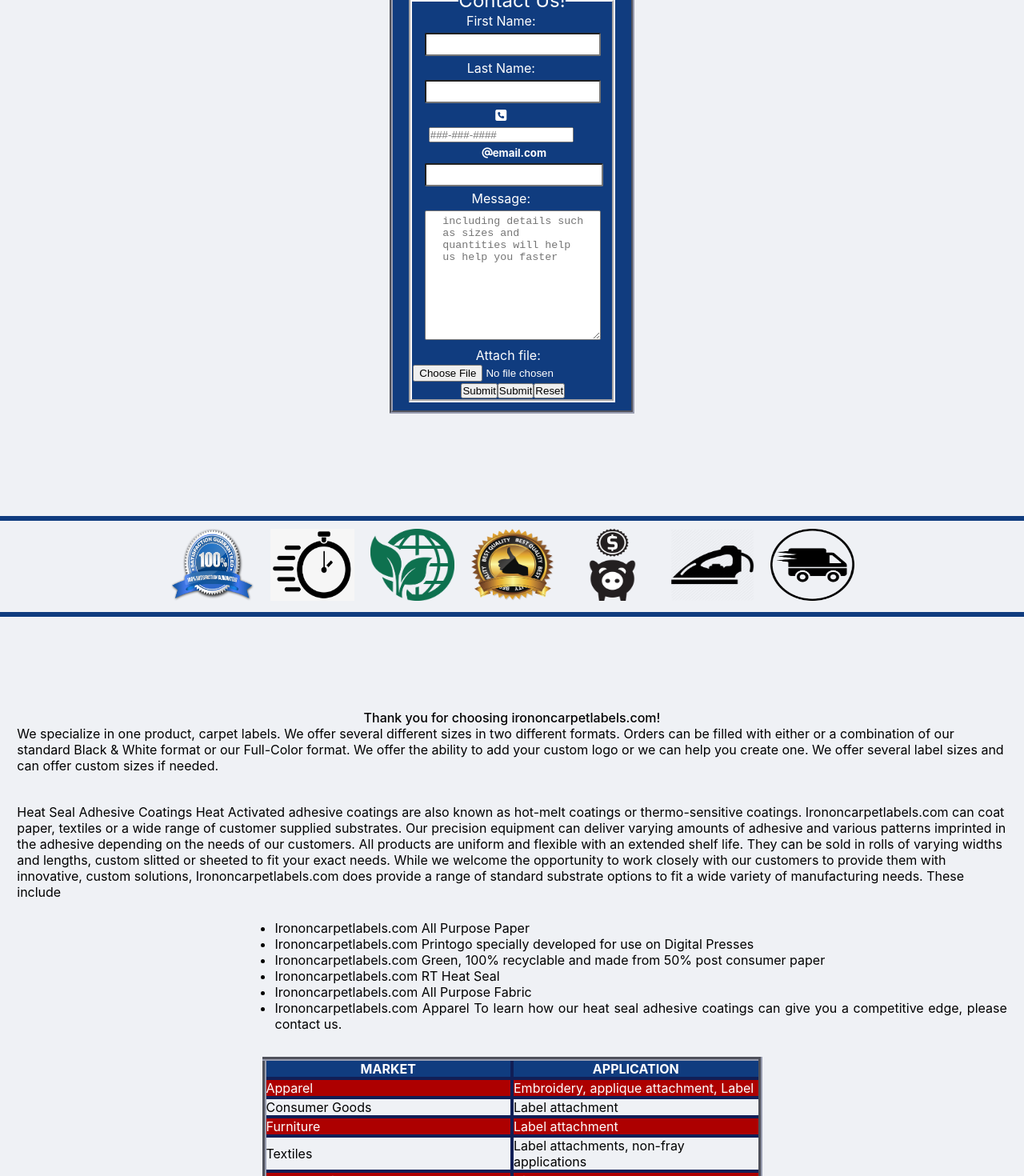
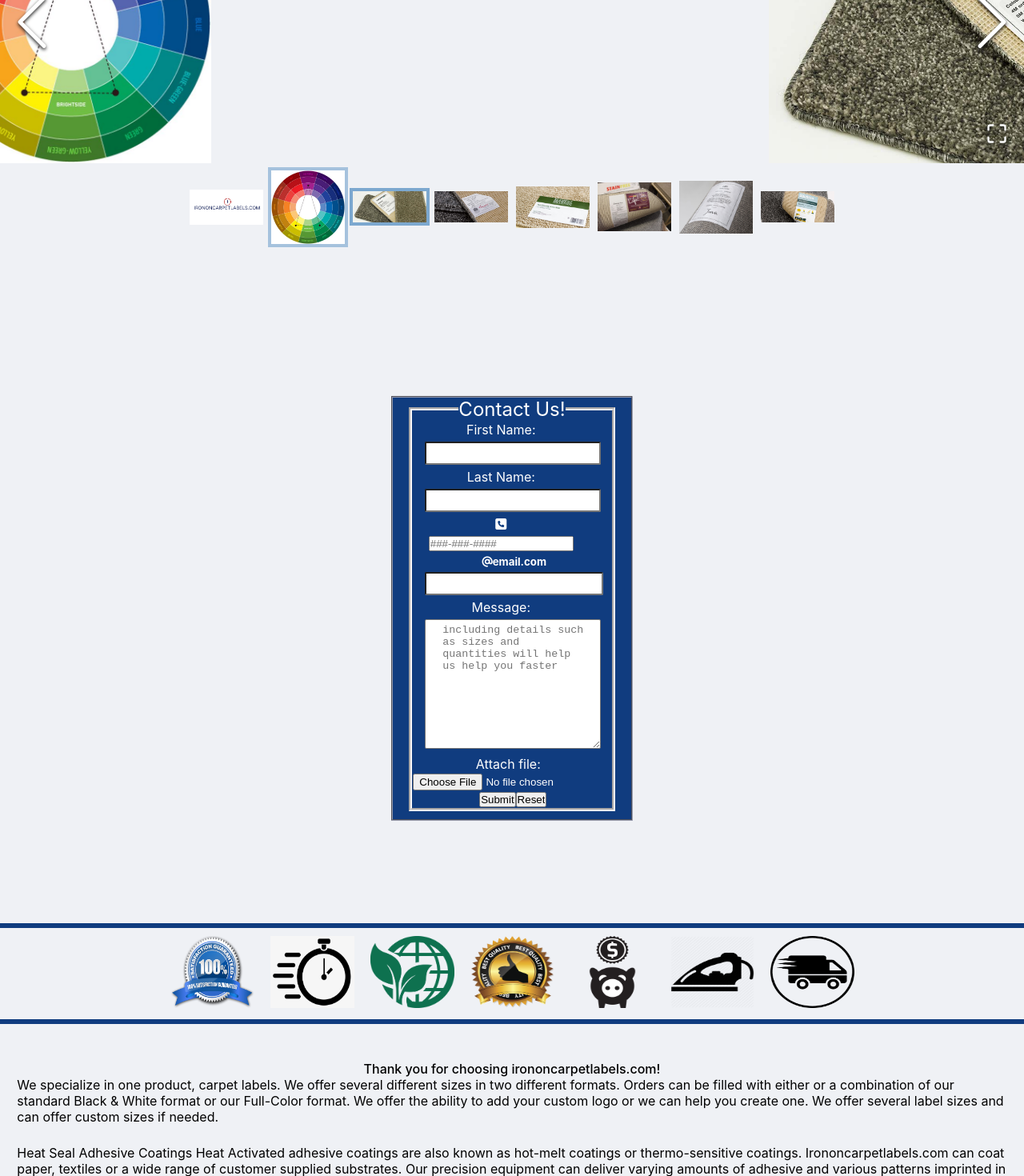
Before and after one commit to 303dog/churchform, a React (Create React App) app: page /request in a window 1280 px wide. Shown: the part 320-1790 px from the top of the page at 80% size. Built offline with nearby package versions, Linux system fonts and the light colour scheme.

Commit message:
changed nav- and order

```diff
--- a/src/App.js
+++ b/src/App.js
@@ -20,8 +20,8 @@
     <div className='app__container'>
     <Router>
     <NavBar />
+    <MyGallery />
       <Switch >
-        <Route exact path='/' component={MyGallery}/>
         <Route exact path='/order' component={ProductCard}/>
         <Route exact path='/request' component={ContactUs}/>
       </Switch>
--- a/src/component/ContactUs.css
+++ b/src/component/ContactUs.css
@@ -28,7 +28,7 @@
     padding-right: 20px;
     padding-bottom: 10px;
     color: white;
-    border: 4px solid #989caf;
+    border: 2px solid #989caf;
     border-style: groove;
     margin-left: 35%;
     margin-right: 35%;
--- a/src/component/ContactUs.js
+++ b/src/component/ContactUs.js
@@ -74,7 +74,6 @@
               <input type='file' name='my_file' />
               <input type='submit' value='Submit' />
 
-              <input type='submit' name='submit' />
               <input type='reset' name='reset' />
             </div>
           </form>
--- a/src/component/Layout.css
+++ b/src/component/Layout.css
@@ -25,7 +25,7 @@
   content: right;
   text-align: justify;
   padding: auto;
-  margin: 85px 15px 75px 15px;
+  margin: 15px 15px 75px 15px;
 
 }
 
@@ -39,8 +39,8 @@
 .layout__article {
   margin: auto;
   padding: 0.5%;
-  margin-bottom: 2%;
-  margin-top:  2%;
+  margin-bottom: 1%;
+  margin-top:  1%;
 }
 
 #product__application {
--- a/src/component/ProductCard.css
+++ b/src/component/ProductCard.css
@@ -28,6 +28,7 @@
     transition: all 0.5s;
     cursor: pointer;
     margin: auto;
+    margin-bottom: 3%;
   }
 
   .btn__checkout span {
--- a/src/component/ProductCard.js
+++ b/src/component/ProductCard.js
@@ -9,7 +9,7 @@
 
   render() {
     return (
-      <div className='pc__con9tainer'>
+      <div className='pc__container'>
         <div className='pc__main'>
           <Products />
         </div>
```
